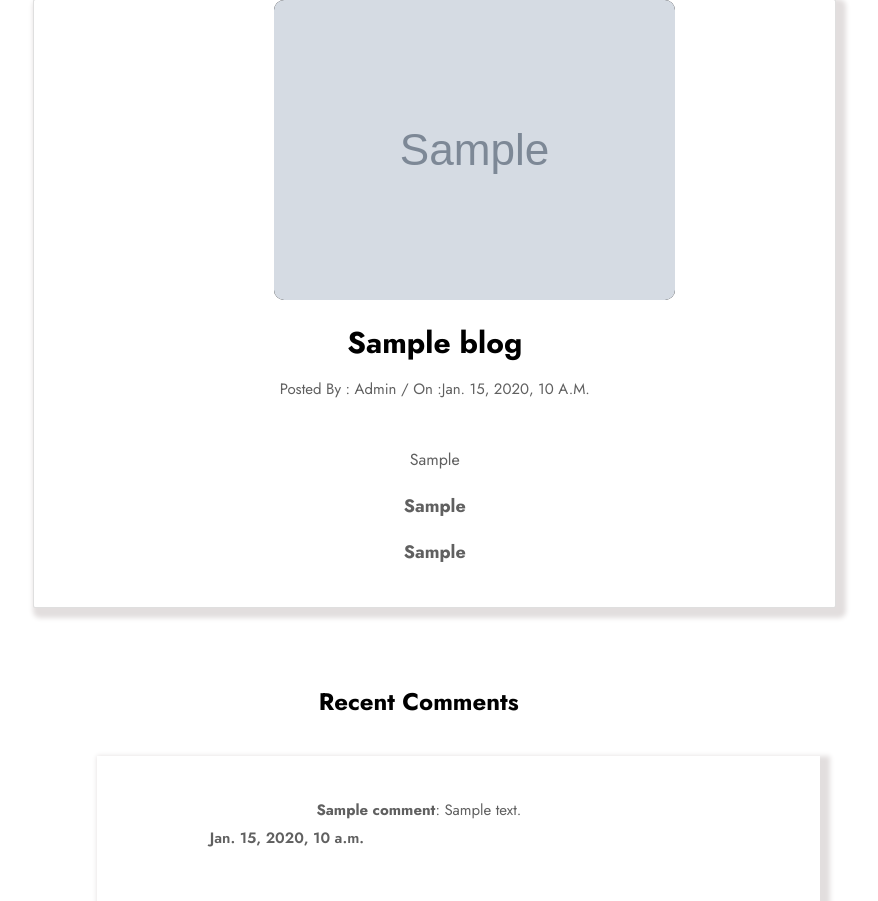
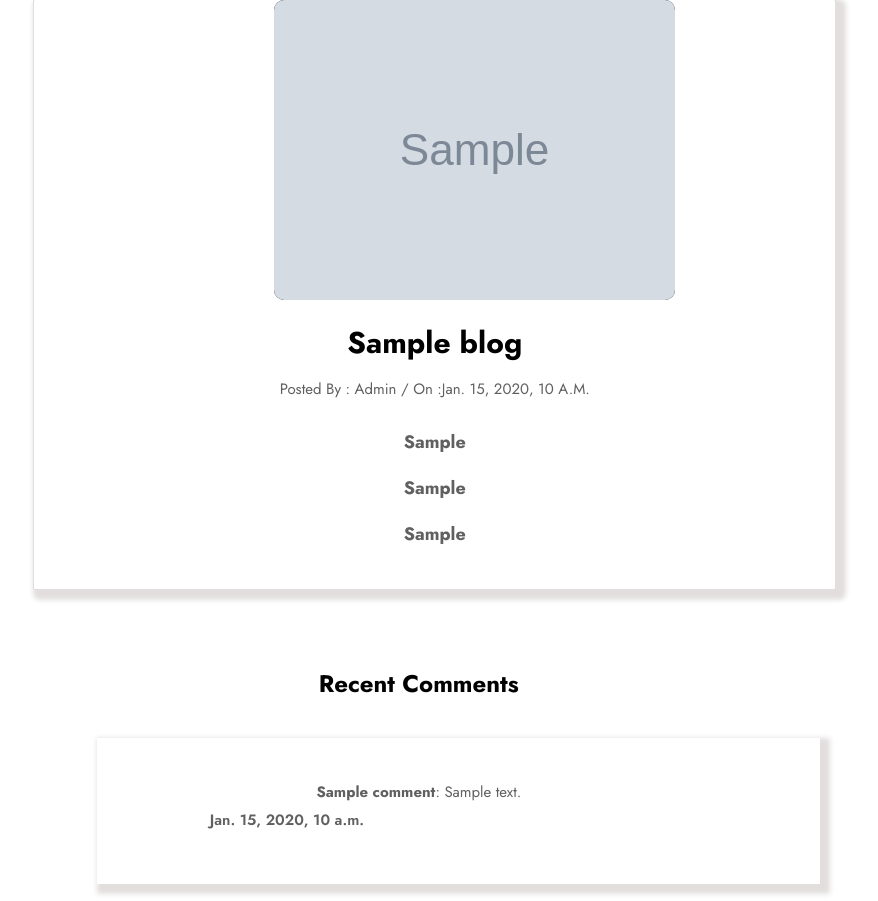
Before and after one commit to mumo254/erdem, a Django app: template app/templates/blog-details.html in a window 1280 px wide. Shown: the part 498-1399 px from the top of the page, without its empty margins (13-891 px from the left). Run offline with Django 3.2, Linux system fonts and the light colour scheme; tables that the repository leaves empty hold one stand-in row (values such as "Sample post"); the template is opened without the code that fills it: values that come from a table or form of the project are taken from there, most other values are stand-ins (such as "Sample title", 1, 10 or a date in 2020); grey boxes marked "Sample" are stand-in pictures; data that the repository does not hold is empty; some libraries are stand-ins or nearby versions.

Commit message:
styles solution page

```diff
--- a/app/templates/blog-details.html
+++ b/app/templates/blog-details.html
@@ -189,10 +189,10 @@
                                     <h2 class="post__header--title mb-15" style="text-align: center;">{{blog.heading}}</h2>
                                     <p class="blog__post--meta">Posted by : admin / On :{{ blog.created_at }}</p>
                                 </div>
-                                <div style="width: auto; padding-bottom:5%; padding-left: 10%; padding-right: 10%;" >
-                                    <p class="card-text" style="font-size: large; font-weight: 700;"> {{ blog.paragraph1|linebreaks }}</p>
+                                <div class="card-text" style="width: auto; padding-bottom:5%; padding-left: 10%; padding-right: 10%;" >
+                                    <p style="font-size: large; font-weight: 700;"> {{ blog.paragraph1 }}</p>
                                     <p style="font-size: large; font-weight: 700;">{{ blog.paragraph2 }}</p>
-                                    <p class="card-text"  style="font-size: large; font-weight: 700;">{{ blog.paragraph3 }}</p>
+                                    <p style="font-size: large; font-weight: 700;">{{ blog.paragraph3 }}</p>
                                 </div>
                             </div>
                             {% endfor %}
```
Also changed, not shown: app/migrations/0002_auto_20220525_0026.py (added), app/migrations/0003_auto_20220525_0948.py (added).
